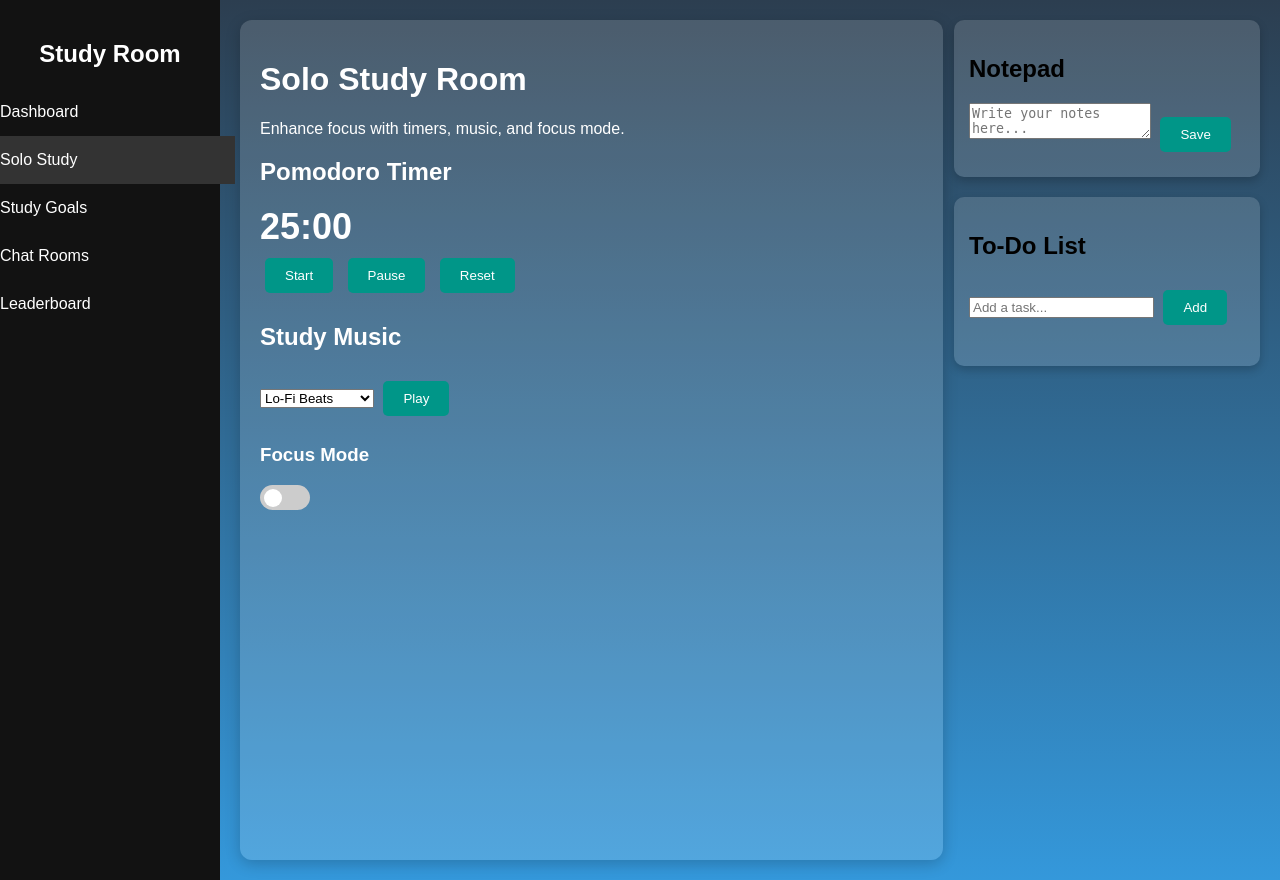
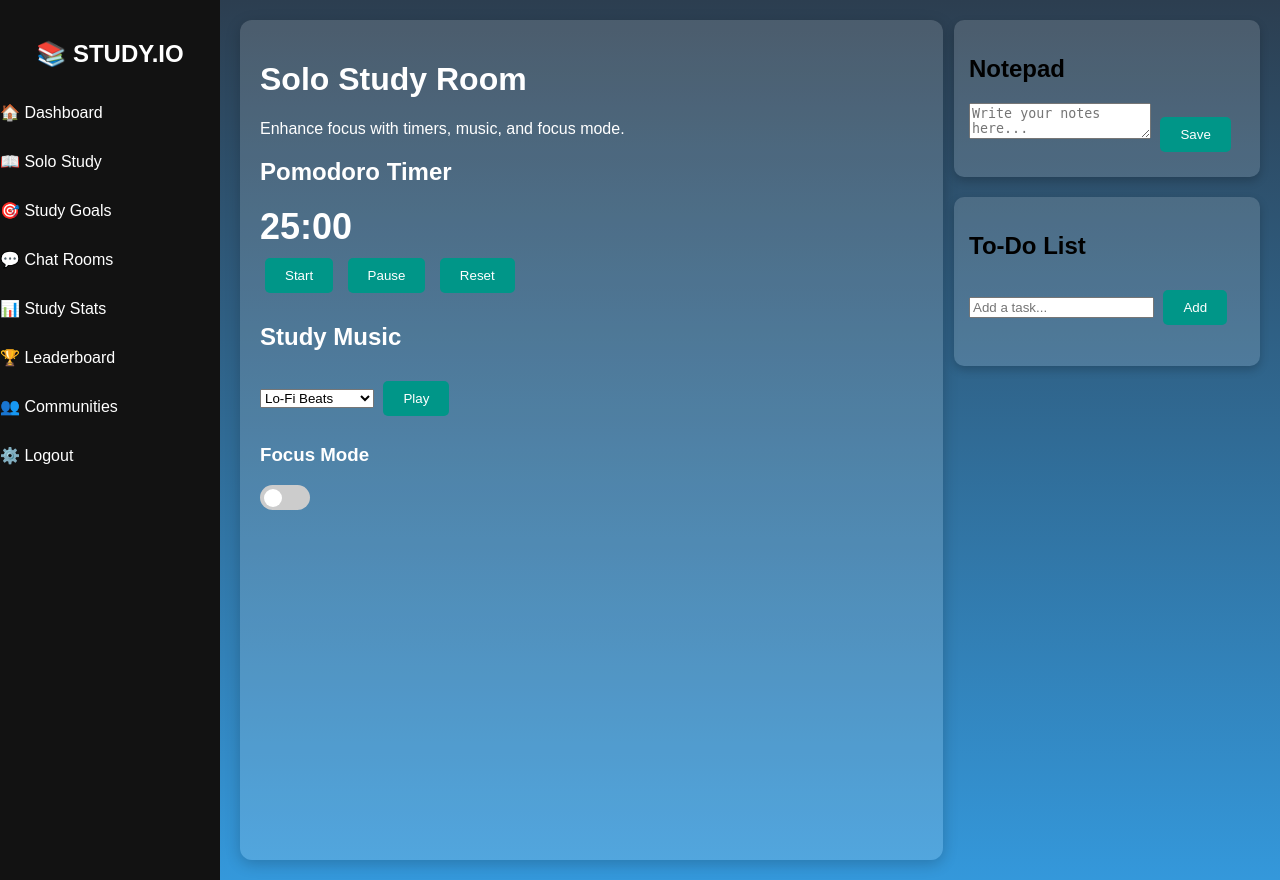
Before and after one commit to allencjaichan/test, a Flask app: page /solo-study in a window 1280 px wide. Run offline with Flask 3, Linux system fonts and the light colour scheme; the visitor is signed in with stand-in values (Sample User, id 1).

Commit message:
solostudy html changed

```diff
--- a/templates/solo-study.html
+++ b/templates/solo-study.html
@@ -10,12 +10,17 @@
 <body>
     <!-- Sidebar -->
     <div class="sidebar">
-        <h2>Study Room</h2>
-        <a href="{{ url_for('dashboard') }}">Dashboard</a>
-        <a href="{{ url_for('solo_study') }}" class="active">Solo Study</a>
-        <a href="">Study Goals</a>
-        <a href="">Chat Rooms</a>
-        <a href="">Leaderboard</a>
+        <div class="logo">
+            <h2>📚 STUDY.IO</h2>
+        </div>
+        <a href="{{ url_for('dashboard') }}">🏠 Dashboard</a>
+        <a href="{{ url_for('solo_study') }}">📖 Solo Study</a>
+        <a href="">🎯 Study Goals</a>
+        <a href="">💬 Chat Rooms</a>
+        <a href="">📊 Study Stats</a>
+        <a href="">🏆 Leaderboard</a>
+        <a href="{{ url_for('community') }}">👥 Communities</a>
+        <a href="{{ url_for('index') }}">⚙️ Logout</a>
     </div>
 
     <!-- Main Content -->
```
